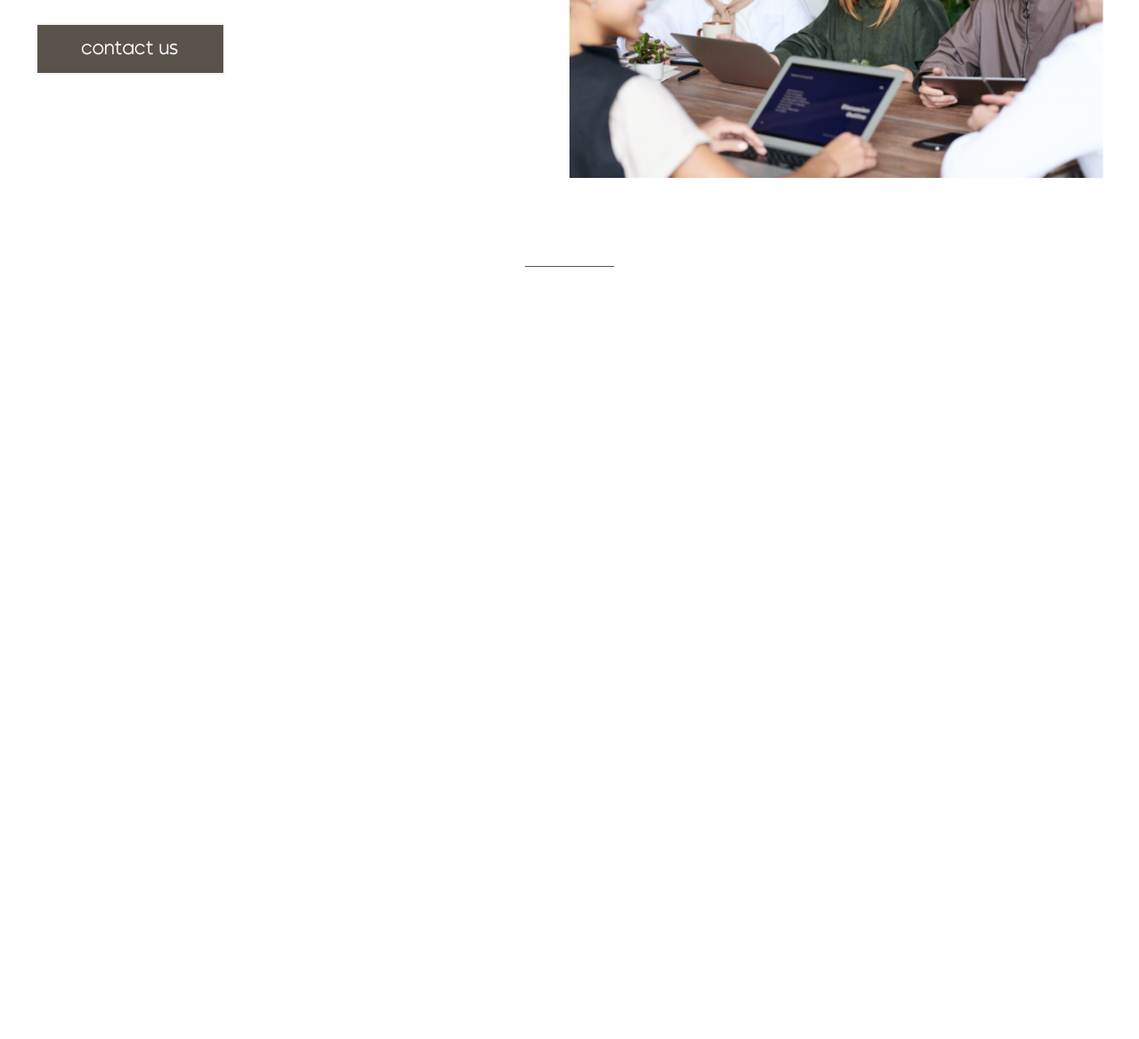
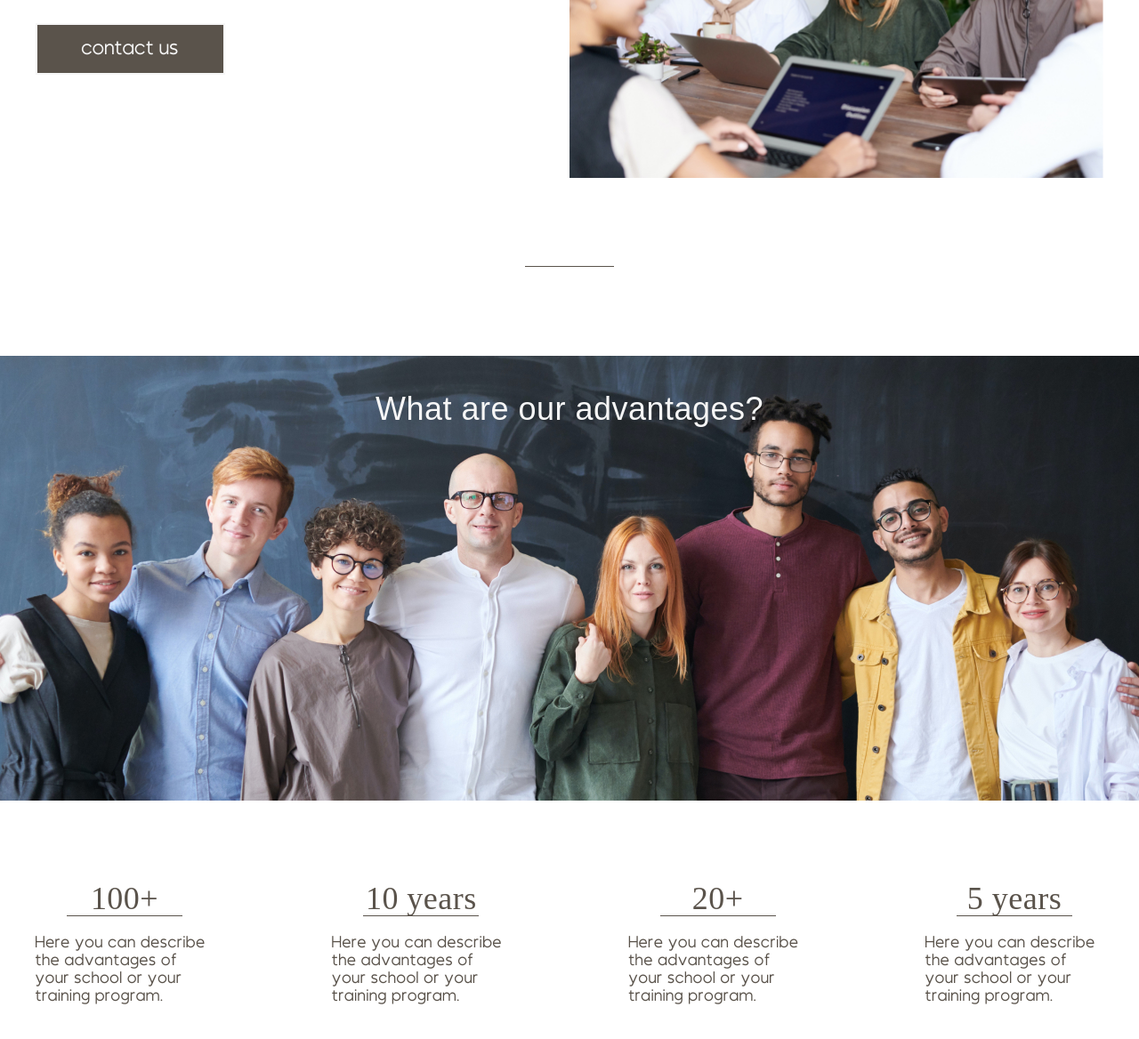
Before and after one commit to colocolov/ysmith, a website: page ysmith/index.html in a window 1280 px wide. Shown: the part 1374-2542 px from the top of the page at 89% size. Before the commit the page ends 1674 px from the top, so only its background shows below. Drawn offline with Linux system fonts and the light colour scheme; a web font is replaced by a local one.

Commit message:
add sec advantages

```diff
--- /dev/null
+++ b/#src/sass/components/_advantages.sass
@@ -0,0 +1,48 @@
+.advantages
+  position: relative
+  padding-top: 60px
+  padding-bottom: 120px
+  &::before
+    position: absolute
+    content: ''
+    bottom: 0
+    width: 100px
+    height: 1px
+    left: 50%
+    background: $text
+    transform: translateX(-50%)
+  &__intro
+    margin-bottom: 90px
+  &__head
+    margin: 0 auto
+    text-align: center
+    transform: translateY(80px)
+    color: $grey
+  &__image
+    position: relative
+    height: 500px
+    z-index: -1
+  &__list
+    display: flex
+    align-items: flex-start
+    justify-content: space-between
+  &__item
+    width: 200px
+    &:not(:last-child)
+      margin-right: 20px
+  &__name
+    position: relative
+    font-family: 'Forum'
+    @include font(400, 36, 40)
+    margin-bottom: 20px
+    text-align: center
+    &::before
+      content: ''
+      position: absolute
+      bottom: 0
+      left: 50%
+      height: 1px
+      background: $text
+      width: 65%
+      transform: translateX(-50%)
+  &__description
--- a/#src/sass/style.sass
+++ b/#src/sass/style.sass
@@ -20,6 +20,7 @@
 @import 'components/main'
 @import 'components/switch'
 @import 'components/about'
+@import 'components/advantages'
 
 
 // подключение стилей подвала
--- a/ysmith/index.html
+++ b/ysmith/index.html
@@ -125,6 +125,47 @@
   </div>
 </section>
 
+        <section class="advantages">
+  <div class="advantages__intro">
+    <h2 class="advantages__head heading">What are our advantages?</h2>
+    <div class="advantages__image">
+      <img class="image" src="images/index/advantages.jpg" alt="" />
+    </div>
+  </div>
+  <div class="advantages__container">
+    <div class="advantages__list">
+      <div class="advantages__item">
+        <h3 class="advantages__name">100+</h3>
+        <div class="advantages__description">
+          Here you can describe the advantages of your school or your training
+          program.
+        </div>
+      </div>
+      <div class="advantages__item">
+        <h3 class="advantages__name">10 years</h3>
+        <div class="advantages__description">
+          Here you can describe the advantages of your school or your training
+          program.
+        </div>
+      </div>
+      <div class="advantages__item">
+        <h3 class="advantages__name">20+</h3>
+        <div class="advantages__description">
+          Here you can describe the advantages of your school or your training
+          program.
+        </div>
+      </div>
+      <div class="advantages__item">
+        <h3 class="advantages__name">5 years</h3>
+        <div class="advantages__description">
+          Here you can describe the advantages of your school or your training
+          program.
+        </div>
+      </div>
+    </div>
+  </div>
+</section>
+
       </main>
       <footer class="footer">
   <div class="footer__container"></div>
```
Also changed, not shown: #src/html/_advantages.html (added, +40 -0 lines), #src/index.html (+1 -0 lines), #src/images/index/advantages.jpg (added), ysmith/css/style.css, ysmith/images/index/advantages.jpg (added), ysmith/images/index/advantages.webp (added), 1 other file.
